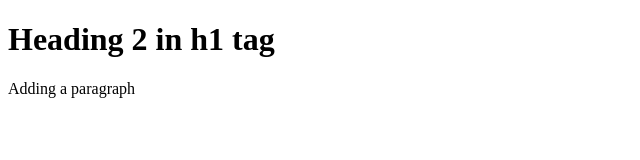
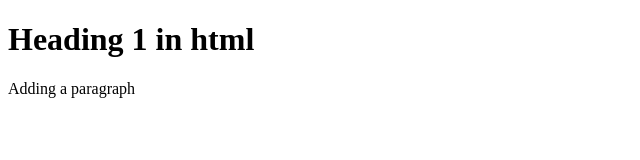
Before and after one commit to realsanjeev/tutorial-git, a plain HTML site: page index.html in a window 1280 px wide. Shown: the full height of the page, 0-640 px from the left. Drawn offline with Linux system fonts and the light colour scheme.

Commit message:
small change inh1

```diff
--- a/index.html
+++ b/index.html
@@ -4,7 +4,7 @@
 <title>First web page</title>
 </head>
 <body>
-<h1>Heading 2 in h1 tag</h1>
+<h1>Heading 1 in html</h1>
 <p>Adding a paragraph</p>
 </body>
 </html>
```
